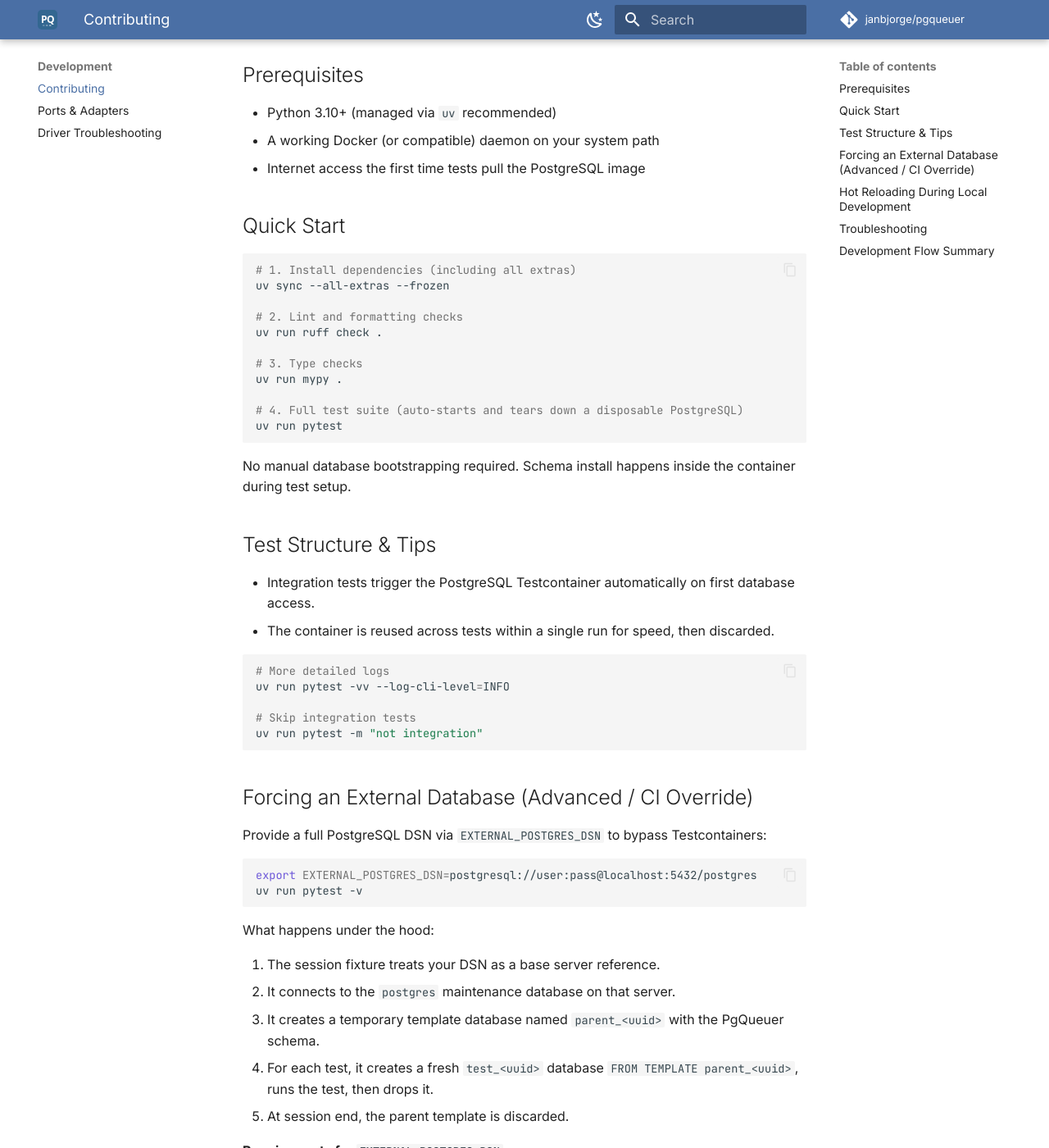
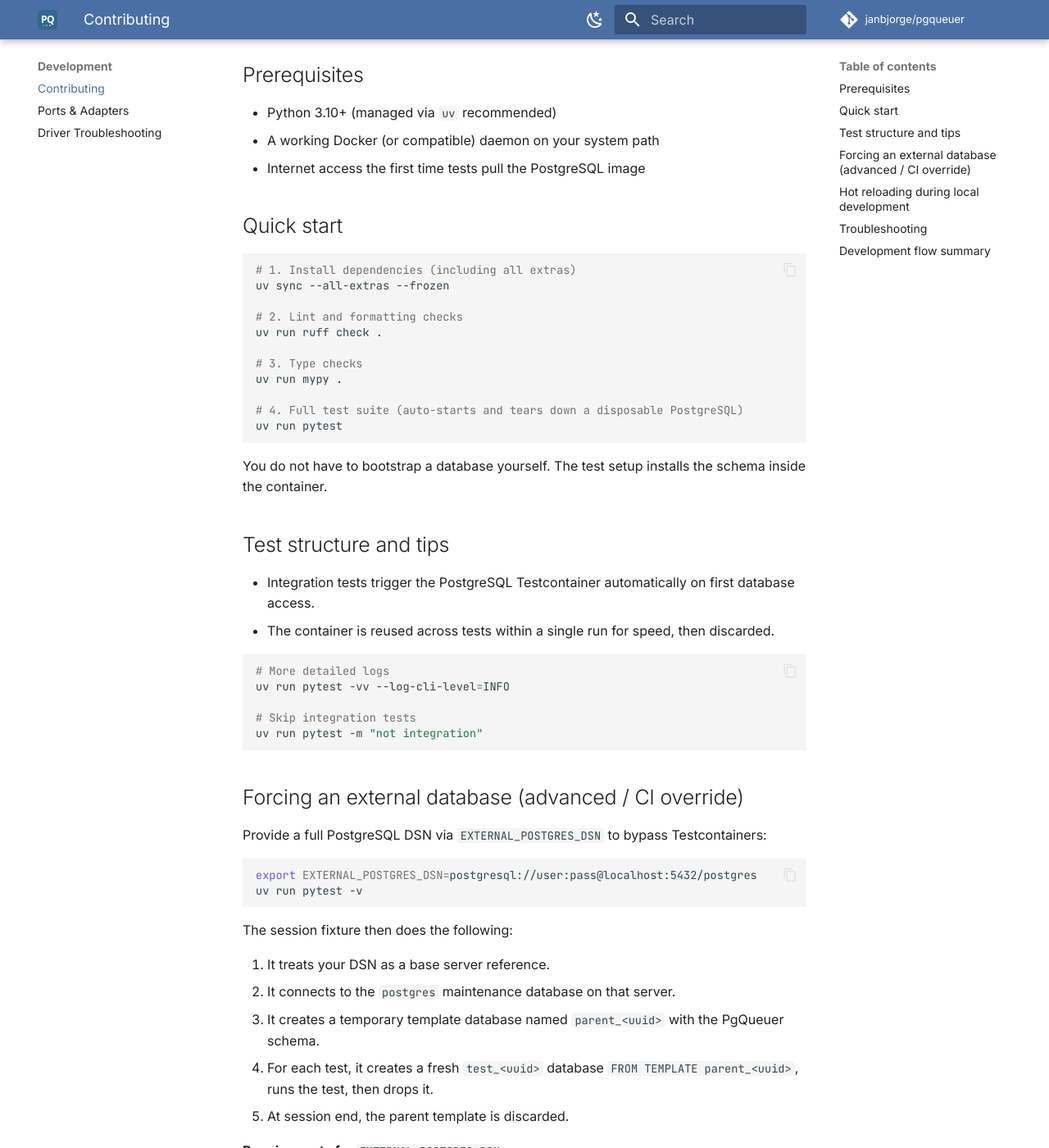
Before and after one commit to janbjorge/pgqueuer, an MkDocs documentation site: the page built from docs/development/development.md, in a window 1280 px wide and 1400 px high, scrolled down 270 px. Shown: the whole window at 82% size. Built offline with MkDocs 1.6.1 and Material for MkDocs 9.7.7, drawn with Linux system fonts in a browser that asks for light colours; comment, search, counter and statistics services are not loaded; some of the changed text lies outside the part shown.

Commit message:
docs: sharpen the troubleshooting and contributing pages
Reword the troubleshooting intro and closing line, and name what installs the
test schema on the contributing page. Section headings below the page title move
to sentence case.

````diff
--- a/docs/development/development.md
+++ b/docs/development/development.md
@@ -11,7 +11,7 @@ Rancher Desktop, etc.).
 - A working Docker (or compatible) daemon on your system path
 - Internet access the first time tests pull the PostgreSQL image
 
-## Quick Start
+## Quick start
 
 ```bash
 # 1. Install dependencies (including all extras)
@@ -27,11 +27,10 @@ uv run mypy .
 uv run pytest
 ```
 
-No manual database bootstrapping required. Schema install happens inside the container
-during test setup.
+You do not have to bootstrap a database yourself. The test setup installs the schema
+inside the container.
 
-
-## Test Structure & Tips
+## Test structure and tips
 
 - Integration tests trigger the PostgreSQL Testcontainer automatically on first database access.
 - The container is reused across tests within a single run for speed, then discarded.
@@ -44,7 +43,7 @@ uv run pytest -vv --log-cli-level=INFO
 uv run pytest -m "not integration"
 ```
 
-## Forcing an External Database (Advanced / CI Override)
+## Forcing an external database (advanced / CI override)
 
 Provide a full PostgreSQL DSN via `EXTERNAL_POSTGRES_DSN` to bypass Testcontainers:
 
@@ -53,9 +52,9 @@ export EXTERNAL_POSTGRES_DSN=postgresql://user:pass@localhost:5432/postgres
 uv run pytest -v
 ```
 
-What happens under the hood:
+The session fixture then does the following:
 
-1. The session fixture treats your DSN as a base server reference.
+1. It treats your DSN as a base server reference.
 2. It connects to the `postgres` maintenance database on that server.
 3. It creates a temporary template database named `parent_<uuid>` with the PgQueuer schema.
 4. For each test, it creates a fresh `test_<uuid>` database `FROM TEMPLATE parent_<uuid>`,
@@ -72,7 +71,7 @@ What happens under the hood:
     Pointing at a shared production-like server may create load due to frequent database
     creation. Use a dedicated instance.
 
-## Hot Reloading During Local Development
+## Hot reloading during local development
 
 PgQueuer does not include a built-in `--reload` mode. Use a file-watcher like
 [entr](https://eradman.com/entrproject/):
@@ -91,7 +90,7 @@ This restarts the worker process whenever any Python file changes. For developme
 - **Permission errors inside container**: Ensure your user is in the Docker group (Linux)
   or restart Docker Desktop (macOS/Windows).
 
-## Development Flow Summary
+## Development flow summary
 
 ```bash
 uv sync --all-extras --frozen
````
Also changed, not shown: docs/development/troubleshooting.md (+10 -10 lines), docs/integrations/mcp-server.md (+9 -9 lines), docs/integrations/postgrest.md (+2 -2 lines), docs/integrations/prometheus.md (+5 -5 lines), docs/integrations/tracing.md (+2 -2 lines).
